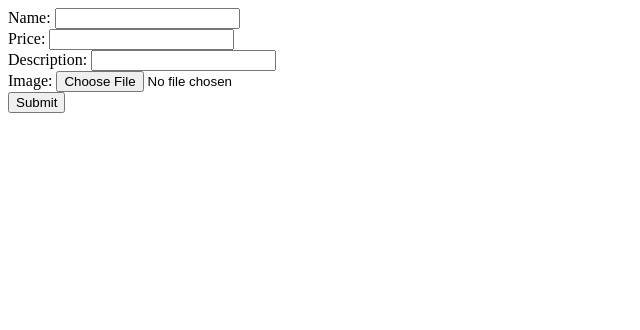
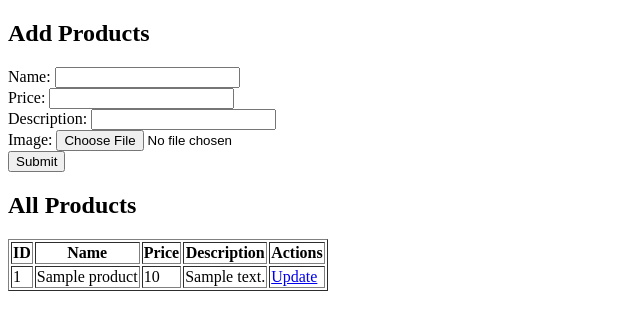
Before and after one commit to YumenoRetort/CocinaNiPao, a PHP site: page /Admin/add_product.php in a window 1280 px wide. Shown: the top 330 px of the page, without its empty margins (0-640 px from the left). Run offline with PHP 8.4, Linux system fonts and the light colour scheme; tables that the repository leaves empty hold one stand-in row (values such as "Sample post").

Commit message:
Add functionality to update_product.php

```diff
--- a/Admin/add_product.php
+++ b/Admin/add_product.php
@@ -1,3 +1,13 @@
+<!DOCTYPE html>
+<html lang="en">
+<head>
+    <meta charset="UTF-8">
+    <meta name="viewport" content="width=device-width, initial-scale=1.0">
+    <title>Update Product</title>
+    <link rel="stylesheet" href="css/style.css">
+</head>
+<body>
+    <h2>Add Products</h2>
     <form method="post" enctype="multipart/form-data" action="">
         Name: <input type="text" name="food_name" class="input_fields" required><br>
         Price: <input type="text" name="food_price" class="input_fields" required><br>
@@ -5,6 +15,16 @@
         Image: <input type="file" name="food_image" class="input_fields" required accept="image/png, image/jpg, image/jpeg"><br>
         <input type="submit" value="Submit">
     </form>
+
+    <h2>All Products</h2>
+    <table border="1">
+        <tr>
+            <th>ID</th>
+            <th>Name</th>
+            <th>Price</th>
+            <th>Description</th>
+            <th>Actions</th>
+        </tr>
 
     <?php
     include 'connect.php';
@@ -32,5 +52,28 @@ if ($_SERVER["REQUEST_METHOD"] == "POST") {
             echo "Error: " . mysqli_error($con);
         }
     }
+
+        // Fetch all products from the database
+        $query_all = "SELECT * FROM food_products";
+        $result_all = mysqli_query($con, $query_all);
+
+        if(mysqli_num_rows($result_all) > 0) {
+            // Loop through each product and display it in the table
+            while ($row_all = mysqli_fetch_assoc($result_all)) {
+                echo "<tr>";
+                echo "<td>" . $row_all['food_id'] . "</td>";
+                echo "<td>" . $row_all['food_name'] . "</td>";
+                echo "<td>" . $row_all['food_price'] . "</td>";
+                echo "<td>" . $row_all['food_description'] . "</td>";
+                echo "<td><a href='update_product.php?id=" . $row_all['food_id'] . "'>Update</a></td>";
+                echo "</tr>";
+            }
+        } else {
+            echo "<tr><td colspan='5'>No products found.</td></tr>";
+        }
+
     mysqli_close($con);
     ?>
+    </table>
+</body>
+</html>
```
Also changed, not shown: Admin/update_product.php (+38 -38 lines). Lines whose indentation alone changed are shown as unchanged.
